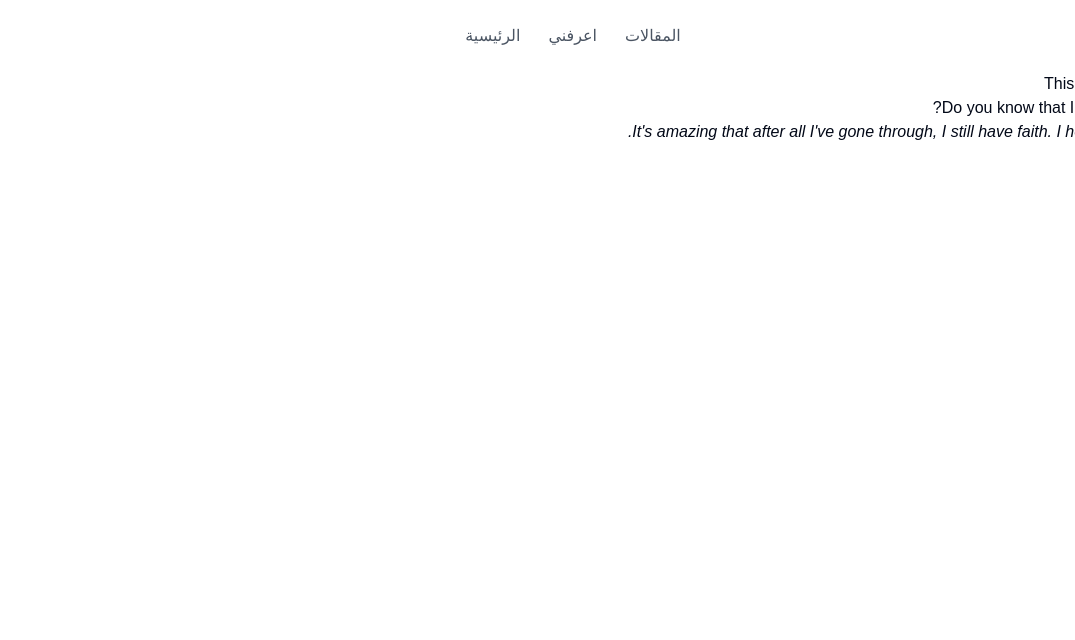
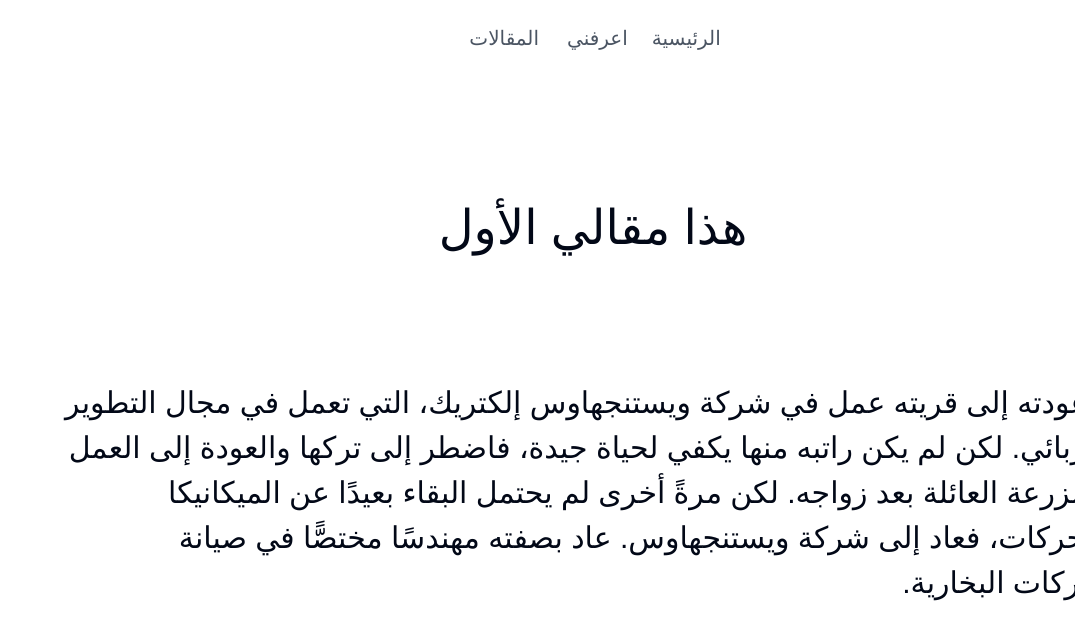
Before and after one commit to MuhammadISayyed/arabic-blog, a Next.js app: page /posts/post-1 in a window 1280 px wide. Shown: the top 640 px of the page, without its empty margins (205-1280 px from the left). Built offline with nearby package versions, Linux system fonts and the light colour scheme; a web font is replaced by a local one.

Commit message:
Improve typography

```diff
--- a/app/about/page.jsx
+++ b/app/about/page.jsx
@@ -1,5 +1,19 @@
 const About = () => {
-  return <div>hi</div>;
+  return (
+    <main className="flex justify-center mt-52">
+      <div className="text-3xl font-light max-w-prose leading-normal">
+        <p>
+          إن المرء إذا ألزم نفسه ألا تُعرف بوظيفة أو هواية — واجه حقيقتها. تلك الحقيقة التي تغمره
+          إذا ترك لخاطره مساحة يجول فيها، وإن لم يترك لها مساحة هجمت عليه في أحلامه، فذكرته بأنه لا
+          مفر منها ولا بديل عنها.
+        </p>
+        <br />
+        <p>
+          وإني لما أردت تعريف نفسي وفقًا لتلك الحقيقة، وجدت أنه لا حقيقة تصفني أكثر من رغبة الفهم.
+        </p>
+      </div>
+    </main>
+  );
 };
 
 export default About;
--- a/app/fonts.js
+++ b/app/fonts.js
@@ -2,7 +2,7 @@ import { Lateef, Aref_Ruqaa } from 'next/font/google';
 
 export const lateef = Lateef({
   subsets: ['arabic'],
-  weight: ['400', '700'],
+  weight: ['200', '300', '400', '500', '600', '700', '800'],
   variable: '--font-lateef',
 });
 
--- a/app/layout.jsx
+++ b/app/layout.jsx
@@ -13,7 +13,7 @@ export default function RootLayout({ children }) {
       <body>
         <div className="container">
           <NavBar></NavBar>
-          {children}
+          <main>{children}</main>
         </div>
       </body>
     </html>
--- a/app/page.jsx
+++ b/app/page.jsx
@@ -1,7 +1,10 @@
 export default function Home() {
   return (
-    <div className="flex items-center justify-center h-screen">
-      <h1>إذا المرء لم يدنس من اللؤم عرضه</h1>
-    </div>
+    <main className="flex justify-center mt-52">
+      <div className="text-3xl font-light max-w-prose leading-normal">
+        <p>إذا المرء لم يدنس من اللؤم عرضه</p>
+        <p className="mr-32">فكل رداء يرتديه جميل</p>
+      </div>
+    </main>
   );
 }
--- a/app/posts/[slug]/page.jsx
+++ b/app/posts/[slug]/page.jsx
@@ -23,12 +23,10 @@ const PostPage = (props) => {
   const post = getPostContent(slug);
 
   return (
-    <div>
-      <h1>{post.title}</h1>
-      <article className="prose lg:prose-xl">
-        <Markdown>{post.content}</Markdown>
-      </article>
-    </div>
+    <article className="prose lg:prose-xl flex flex-col items-center justify-center">
+      <h1 className="text-5xl font-serif my-32">{post.data.title}</h1>
+      <Markdown className="text-3xl font-light max-w-prose leading-normal">{post.content}</Markdown>
+    </article>
   );
 };
 
--- a/app/posts/page.jsx
+++ b/app/posts/page.jsx
@@ -5,7 +5,9 @@ const BlogPage = () => {
   const getPostMetaData = getPostMetadata();
   const postPreviews = getPostMetaData.map((post) => <PostPreview key={post.slug} {...post} />);
 
-  return <div>{postPreviews}</div>;
+  return (
+    <div className="flex flex-col justify-start gap-4 text-3xl max-w-lg m-32">{postPreviews}</div>
+  );
 };
 
 export default BlogPage;
--- a/components/NavBar.jsx
+++ b/components/NavBar.jsx
@@ -5,8 +5,8 @@ import '../app/globals.css';
 
 const NavBar = () => {
   return (
-    <div className="flex items-center justify-center my-6">
-      <NavigationMenu>
+    <div className="flex items-center justify-center my-6 font-serif text-xl">
+      <NavigationMenu dir="rtl">
         <NavigationMenuList className="flex gap-6 w-fi">
           <Link href="/" className=" text-gray-600 hover:text-black focus:text-black">
             الرئيسية
--- a/components/PostPreview.jsx
+++ b/components/PostPreview.jsx
@@ -2,9 +2,9 @@ import Link from 'next/link';
 
 const PostPreview = (props) => {
   return (
-    <div key={props.slug}>
+    <div key={props.slug} className="border-b-4 border-dotted last:border-b-0 py-6">
       <Link href={`/posts/${props.slug}`}>
-        <h2>{props.title}</h2>
+        <h2 className="text-6xl mb-9">{props.title}</h2>
       </Link>
       <p>نُشر في: {props.date}</p>
     </div>
--- a/posts/post-1.md
+++ b/posts/post-1.md
@@ -3,8 +3,4 @@ title: 'هذا مقالي الأول'
 date: '2023-09-08'
 ---
 
-## This is my first post
-
-Do you know that I believe in God?
-
-_It's amazing that after all I've gone through, I still have faith. I hope I die with it._
+بعد عودته إلى قريته عمل في شركة ويستنجهاوس إلكتريك، التي تعمل في مجال التطوير الكهربائي. لكن لم يكن راتبه منها يكفي لحياة جيدة، فاضطر إلى تركها والعودة إلى العمل في مزرعة العائلة بعد زواجه. لكن مرةً أخرى لم يحتمل البقاء بعيدًا عن الميكانيكا والمحركات، فعاد إلى شركة ويستنجهاوس. عاد بصفته مهندسًا مختصًّا في صيانة المحركات البخارية.
```
Also changed, not shown: posts/post-2.md (+1 -1 lines).
